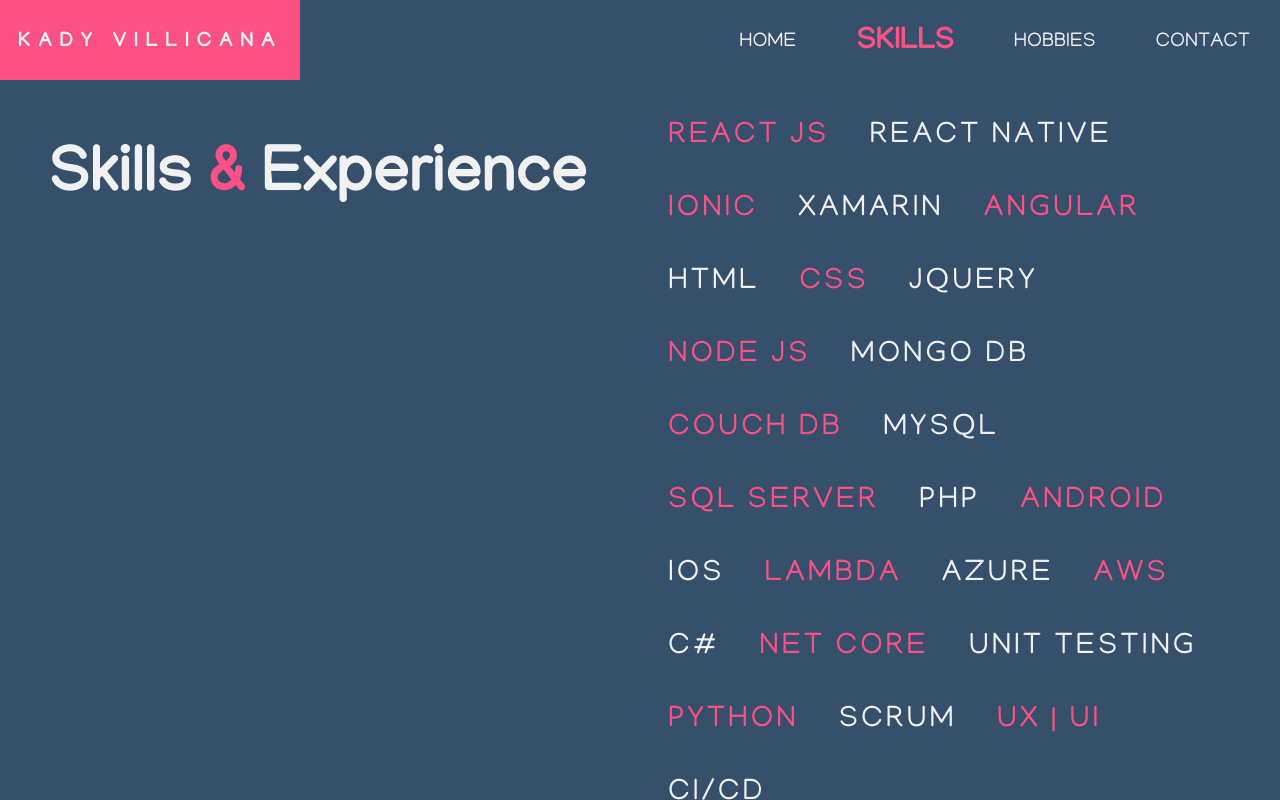
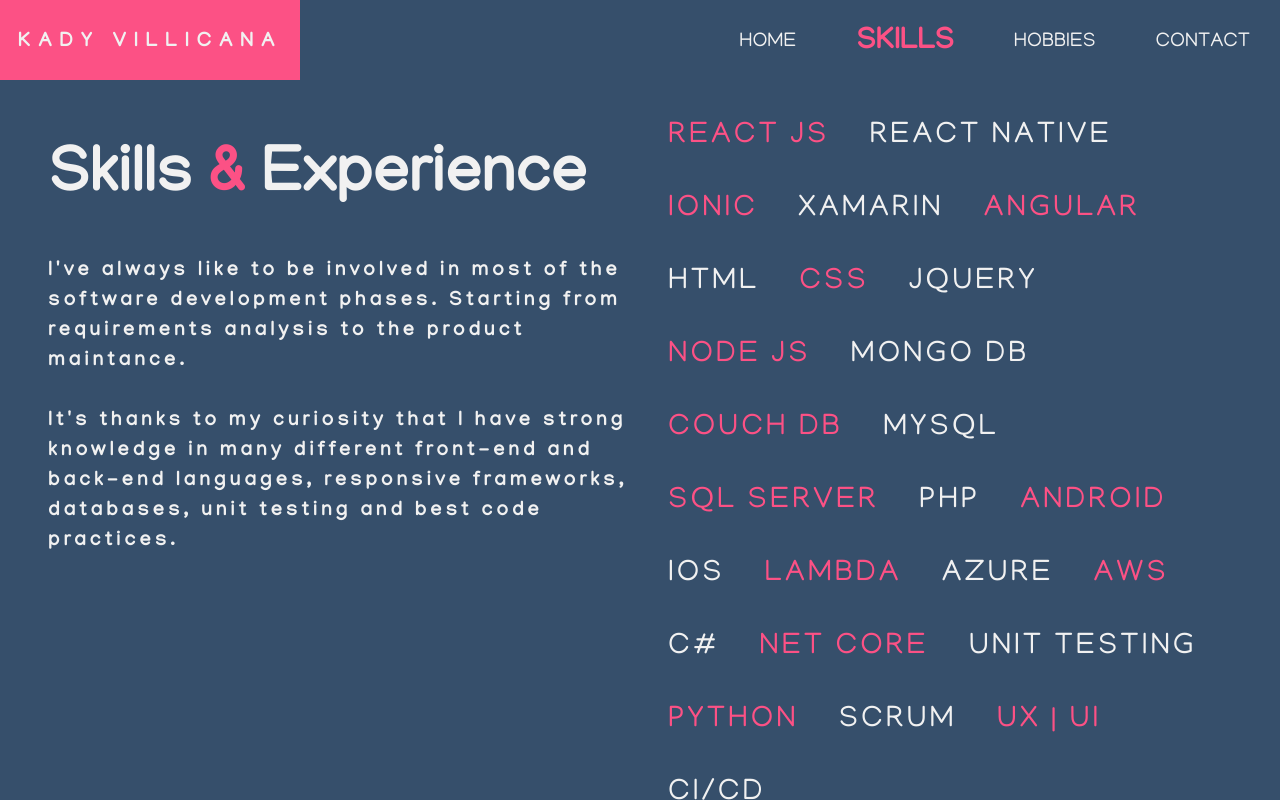
Before and after one commit to kadyvillicana/my-resume, a React (Create React App) app: page /skills in a window 1280 px wide. Built offline with nearby package versions, Linux system fonts and the light colour scheme.

Commit message:
added text to skills page

```diff
--- a/src/app/pages/skills/skills.jsx
+++ b/src/app/pages/skills/skills.jsx
@@ -22,6 +22,11 @@ class Skills extends React.Component {
             <Row className='main-skills'>
                 <Col xs={12} md={6}>
                     <h1>Skills <span className='amp'>&amp;</span> Experience</h1>
+                    <h2>
+                        I've always like to be involved in most of the software development phases. Starting from requirements analysis to the product maintance. <br/><br/>
+                        It's thanks to my curiosity that I have strong knowledge in many different front-end and back-end languages,
+                        responsive frameworks, databases, unit testing and best code practices. <br/><br/>
+                    </h2>
                 </Col>
                 <Col xs={12} md={6}>
                     {
--- a/src/app/pages/skills/skills.scss
+++ b/src/app/pages/skills/skills.scss
@@ -7,6 +7,13 @@
 .main-skills h1 {
     color: $whitecolor;
     font-size: 8vh;
+}
+
+.main-skills h2 {
+    letter-spacing: 0.2em;
+    line-height: 1.5em;
+    color: $whitecolor;
+    font-size: 2.5vh;
 }
 
 .amp {
```
